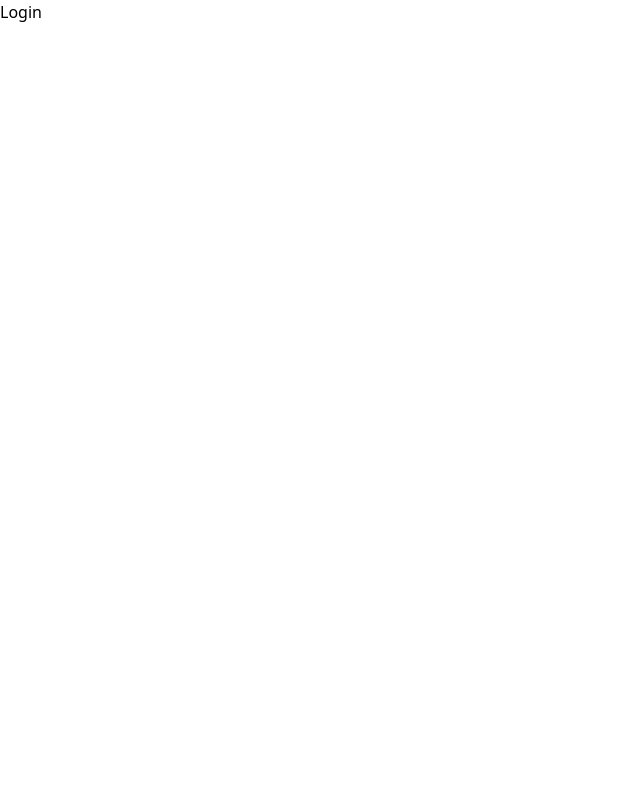
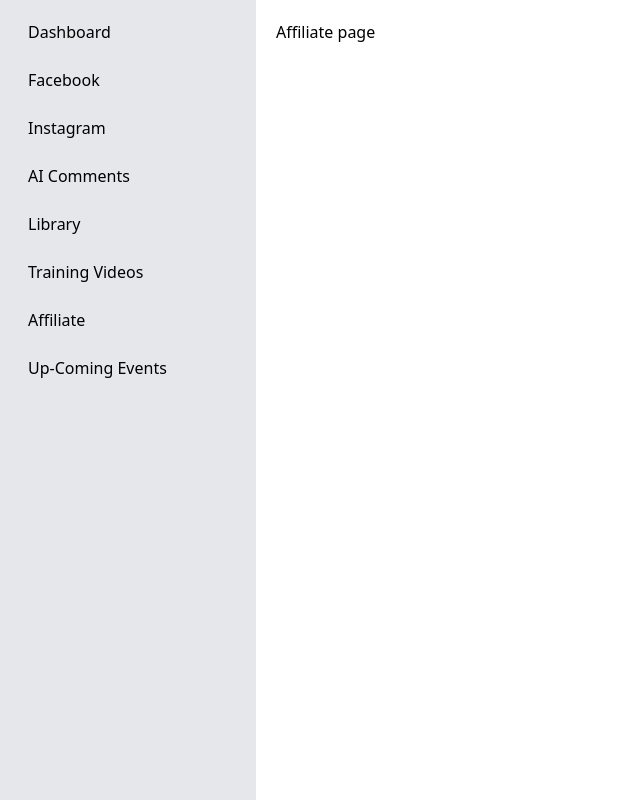
Before and after one commit to sonny-novalya/novalya-app-website-react, a React (Vite) app: page /affiliate in a window 1280 px wide. Before the commit this address had no page. Shown: the whole page, without its empty margins (0-640 px from the left). Built offline with nearby package versions, Linux system fonts and the light colour scheme.

Commit message:
sidebar added

```diff
--- a/src/app/pages/auth/login/login.jsx
+++ b/src/app/pages/auth/login/login.jsx
@@ -1,4 +1,3 @@
-import React from 'react'
 
 const Login = () => {
   return (
--- /dev/null
+++ b/src/app/pages/common/sidebar/SidebarItem.jsx
@@ -0,0 +1,17 @@
+import PropTypes from 'prop-types';
+import { Link } from "react-router-dom";
+
+const SidebarItem = ({ text, path }) => {
+    return (
+        <Link to={path} className='w-full rounded px-3 py-1'>
+            <span className='capitalize'>{text}</span>
+        </Link>
+    );
+};
+
+SidebarItem.propTypes = {
+    text: PropTypes.string.isRequired,
+    path: PropTypes.string.isRequired,
+};
+
+export default SidebarItem;
--- /dev/null
+++ b/src/app/pages/common/sidebar/SidebarLayout.jsx
@@ -0,0 +1,17 @@
+import PropTypes from "prop-types";
+import SidebarMenu from "./SidebarMenu";
+
+const SidebarLayout = ({ children }) => {
+    return (
+        <div className="flex">
+            <SidebarMenu />
+            <main className="flex-1 bg-gray-100 p-8">{children}</main>
+        </div>
+    );
+};
+
+SidebarLayout.propTypes = {
+    children: PropTypes.node.isRequired,
+};
+
+export default SidebarLayout;
--- /dev/null
+++ b/src/app/pages/common/sidebar/SidebarMenu.jsx
@@ -0,0 +1,28 @@
+import SidebarItem from "./SidebarItem";
+
+const SidebarMenu = () => {
+    const sidebarData = [
+        { text: "dashboard", id: "dashboard", path: "/" },
+        { text: "facebook", id: "facebook", path: "/facebook" },
+        { text: "instagram", id: "instagram", path: "/instagram" },
+        { text: "AI Comments", id: "ai-comments", path: "/ai-comments" },
+        { text: "Library", id: "library", path: "/library" },
+        { text: "Training Videos", id: "training-videos", path: "/training-videos" },
+        { text: "Affiliate", id: "affiliate", path: "/affiliate" },
+        { text: "Up-Coming Events", id: "up-coming-events", path: "/up-coming-events" },
+    ];
+
+    return (
+        <div className="bg-gray-200 text-black w-64 h-screen transition-all duration-300 p-4 flex flex-col">
+            <nav className="flex flex-col space-y-4">
+                {
+                    sidebarData.map((item) => {
+                        return <SidebarItem text={item.text} path={item.path} key={item.id} />;
+                    })
+                }
+            </nav>
+        </div>
+    );
+};
+
+export default SidebarMenu;
--- /dev/null
+++ b/src/app/pages/common/sidebar/withSidebarLayout.jsx
@@ -0,0 +1,20 @@
+import SidebarMenu from "./SidebarMenu";
+
+const withSidebarLayout = (WrappedComponent) => {
+    const ComponentWithSidebar = (props) => {
+        return (
+            <div className="flex">
+                <SidebarMenu />
+                <div className="p-5">
+                    <WrappedComponent {...props} />
+                </div>
+            </div>
+        );
+    };
+
+    ComponentWithSidebar.displayName = `WithSidebarLayout(${WrappedComponent.displayName || WrappedComponent.name || 'Component'})`;
+
+    return ComponentWithSidebar;
+};
+
+export default withSidebarLayout;
--- /dev/null
+++ b/src/app/pages/protected/affiliate/Affiliate.jsx
@@ -0,0 +1,10 @@
+
+const Affiliate = () => {
+    return (
+        <div>
+            Affiliate page
+        </div>
+    )
+}
+
+export default Affiliate
--- a/src/app/pages/protected/dashboard/dashboard.jsx
+++ b/src/app/pages/protected/dashboard/dashboard.jsx
@@ -1,11 +1,7 @@
-import React from 'react'
-
 const Dashboard = () => {
   return (
-    <h1 class="text-3xl font-bold underline">
-    Hello world!
-  </h1>
-  )
-}
+    <h1>Hello world!</h1>
+  );
+};
 
-export default Dashboard
+export default Dashboard;
--- /dev/null
+++ b/src/app/pages/protected/index.js
@@ -0,0 +1,8 @@
+import withSidebarLayout from "../common/sidebar/withSidebarLayout";
+import Dashboard from "./dashboard/dashboard";
+import Affiliate from "./affiliate/Affiliate";
+
+const DashboardPage = withSidebarLayout(Dashboard);
+const AffiliatePage = withSidebarLayout(Affiliate);
+
+export { DashboardPage , AffiliatePage}
--- a/src/app/routes/authRoutes.jsx
+++ b/src/app/routes/authRoutes.jsx
@@ -1,12 +1,14 @@
-import React from "react";
 import { Route, Routes } from "react-router-dom";
 import Login from "../pages/auth/login/login";
+import { AffiliatePage, DashboardPage } from "../pages/protected";
 
 const AuthRoutes = () => {
   return (
     <>
       <Routes>
         <Route path="/login" element={<Login />} />
+        <Route path="/" element={<DashboardPage />} />
+        <Route path="/affiliate" element={<AffiliatePage />} />
         <Route path="*" element={<Login />} />
       </Routes>
     </>
--- a/src/app/routes/authentictedRoutes.jsx
+++ b/src/app/routes/authentictedRoutes.jsx
@@ -1,12 +1,12 @@
-import React from "react";
 import { Route, Routes } from "react-router-dom";
-import Dashboard from "../pages/protected/dashboard/dashboard";
+import { AffiliatePage, DashboardPage } from "../pages/protected";
 
 const AuthentictedRoutes = () => {
   return (
     <>
       <Routes>
-        <Route path="/" element={<Dashboard />} />
+        <Route path="/" element={<DashboardPage />} />
+        <Route path="/affiliate" element={<AffiliatePage />} />
       </Routes>
     </>
   );
--- a/src/app/routes/commonRoutes.jsx
+++ b/src/app/routes/commonRoutes.jsx
@@ -1,4 +1,3 @@
-import React from "react";
 import { Route, Routes } from "react-router-dom";
 import GoPage from "../pages/common/go/goPage";
 
```
